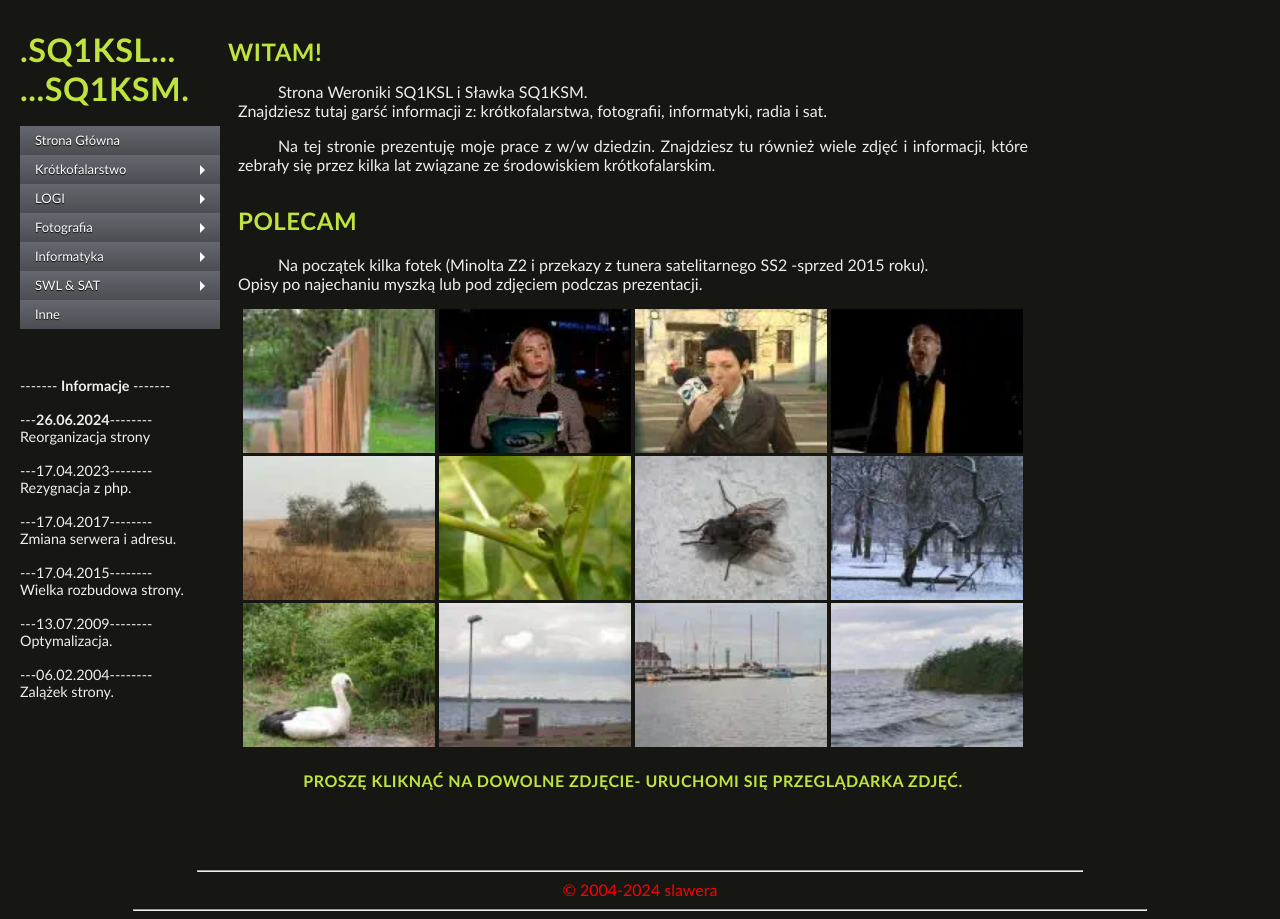
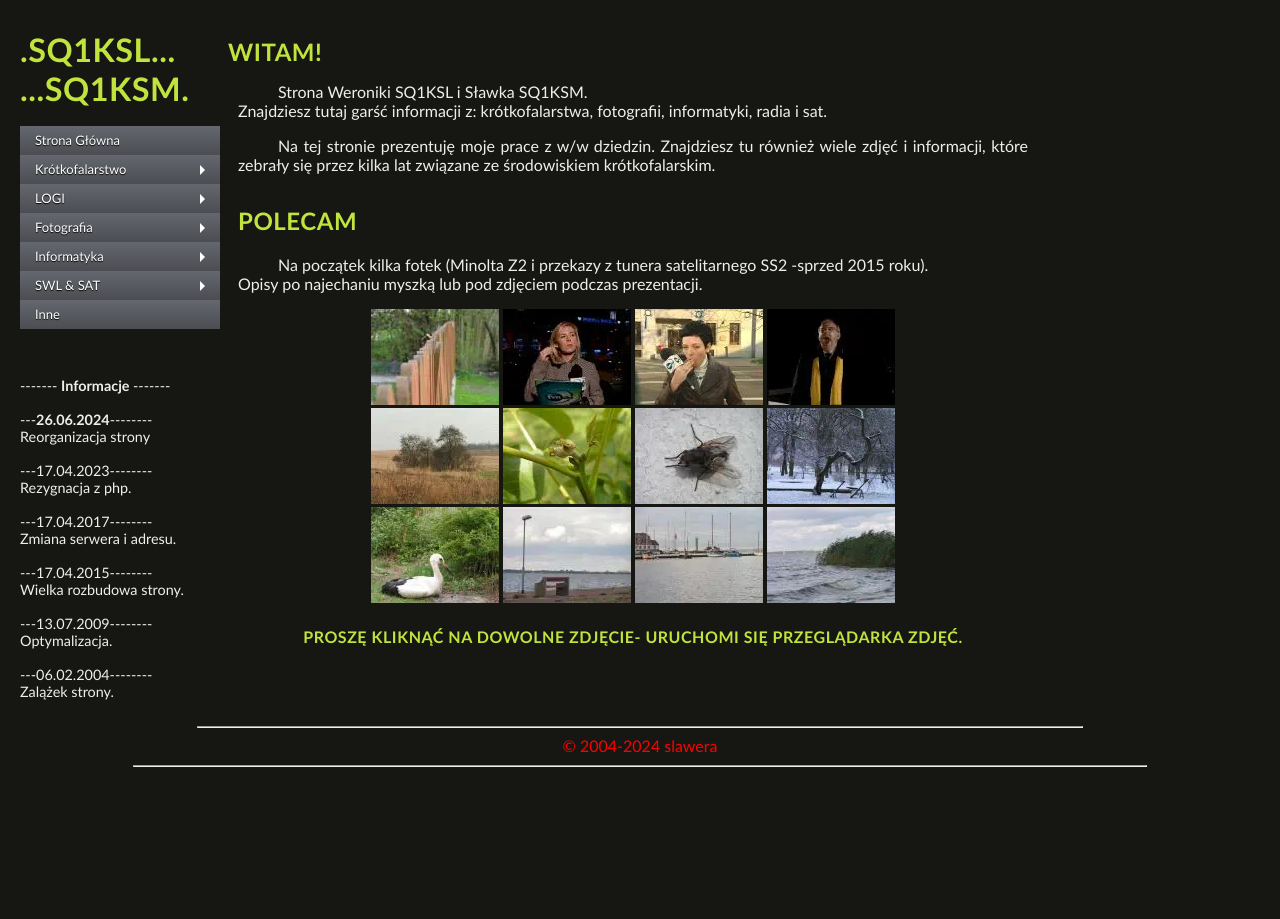
Before and after one commit to sq1ksm/sq1ksm-site, a SvelteKit app: page / in a window 1280 px wide. After the commit the page ends 800 px from the top, so only its background shows below. Built offline with nearby package versions, Linux system fonts and the light colour scheme.

Commit message:
Drobinka w kodzie.

```diff
--- a/src/routes/+layout.svelte
+++ b/src/routes/+layout.svelte
@@ -5,7 +5,10 @@
 
 	afterNavigate(() => {
 		// @ts-ignore
-		window.initLytebox();
+		if (window.initLytebox) {
+			// @ts-ignore
+			window.initLytebox();
+		}
 	});
 
 	onMount(() => {
--- a/src/routes/+page.svelte
+++ b/src/routes/+page.svelte
@@ -23,49 +23,49 @@
 	<!-- Fotki-->
 	<div style="text-align: center;">
 		<a href="zdjecia/index/01.webp" rel="lyteshow[vacation]" title="Wyjatkowa klepka -Minolta Z2"
-			><img src="zdjecia/index/01_m.webp" width="192" height="144" alt="" /></a
+			><img src="zdjecia/index/01_m.webp" width="128" height="96" alt="" /></a
 		>
 		<a href="zdjecia/index/02.webp" rel="lyteshow[vacation]" title="Przekazy TVN24 -SS2"
-			><img src="zdjecia/index/02_m.webp" width="192" height="144" alt="" /></a
+			><img src="zdjecia/index/02_m.webp" width="128" height="96" alt="" /></a
 		>
 		<a
 			href="zdjecia/index/03.webp"
 			rel="lyteshow[vacation]"
 			title="I w TVN jest czasem nudno...-SS2"
-			><img src="zdjecia/index/03_m.webp" width="192" height="144" alt="" /></a
+			><img src="zdjecia/index/03_m.webp" width="128" height="96" alt="" /></a
 		>
 		<a href="zdjecia/index/04.webp" rel="lyteshow[vacation]" title="&quot;Opera&quot;-SS2"
-			><img src="zdjecia/index/04_m.webp" width="192" height="144" alt="" /></a
+			><img src="zdjecia/index/04_m.webp" width="128" height="96" alt="" /></a
 		><br />
 		<a href="zdjecia/index/05.webp" rel="lyteshow[vacation]" title="Gorejacy krzak -Minolta Z2"
-			><img src="zdjecia/index/05_m.webp" width="192" height="144" alt="" /></a
+			><img src="zdjecia/index/05_m.webp" width="128" height="96" alt="" /></a
 		>
 		<a href="zdjecia/index/06.webp" rel="lyteshow[vacation]" title="Nasiona wiosny -Minolta Z2"
-			><img src="zdjecia/index/06_m.webp" width="192" height="144" alt="" /></a
+			><img src="zdjecia/index/06_m.webp" width="128" height="96" alt="" /></a
 		>
 		<a
 			href="zdjecia/index/07.webp"
 			rel="lyteshow[vacation]"
 			title="Nie jestem taka mala -Minolta Z2"
-			><img src="zdjecia/index/07_m.webp" width="192" height="144" alt="" /></a
+			><img src="zdjecia/index/07_m.webp" width="128" height="96" alt="" /></a
 		>
 		<a
 			href="zdjecia/index/08.webp"
 			rel="lyteshow[vacation]"
 			title="W zimie nie jest prosto -Minolta Z2"
-			><img src="zdjecia/index/08_m.webp" width="192" height="144" alt="" /></a
+			><img src="zdjecia/index/08_m.webp" width="128" height="96" alt="" /></a
 		><br />
 		<a href="zdjecia/index/09.webp" rel="lyteshow[vacation]" title="Bocian -Minolta Z2"
-			><img src="zdjecia/index/09_m.webp" width="192" height="144" alt="" /></a
+			><img src="zdjecia/index/09_m.webp" width="128" height="96" alt="" /></a
 		>
 		<a href="zdjecia/index/10.webp" rel="lyteshow[vacation]" title="Lampa -Minolta Z2"
-			><img src="zdjecia/index/10_m.webp" width="192" height="144" alt="" /></a
+			><img src="zdjecia/index/10_m.webp" width="128" height="96" alt="" /></a
 		>
 		<a href="zdjecia/index/11.webp" rel="lyteshow[vacation]" title="Morska przystan -Minolta Z2"
-			><img src="zdjecia/index/11_m.webp" width="192" height="144" alt="" /></a
+			><img src="zdjecia/index/11_m.webp" width="128" height="96" alt="" /></a
 		>
 		<a href="zdjecia/index/12.webp" rel="lyteshow[vacation]" title="Wieje od wody -Minolta Z2"
-			><img src="zdjecia/index/12_m.webp" width="192" height="144" alt="" /></a
+			><img src="zdjecia/index/12_m.webp" width="128" height="96" alt="" /></a
 		>
 		<br />
 		<h2>Proszę kliknąć na dowolne zdjęcie- uruchomi się przeglądarka zdjęć.</h2>
```
